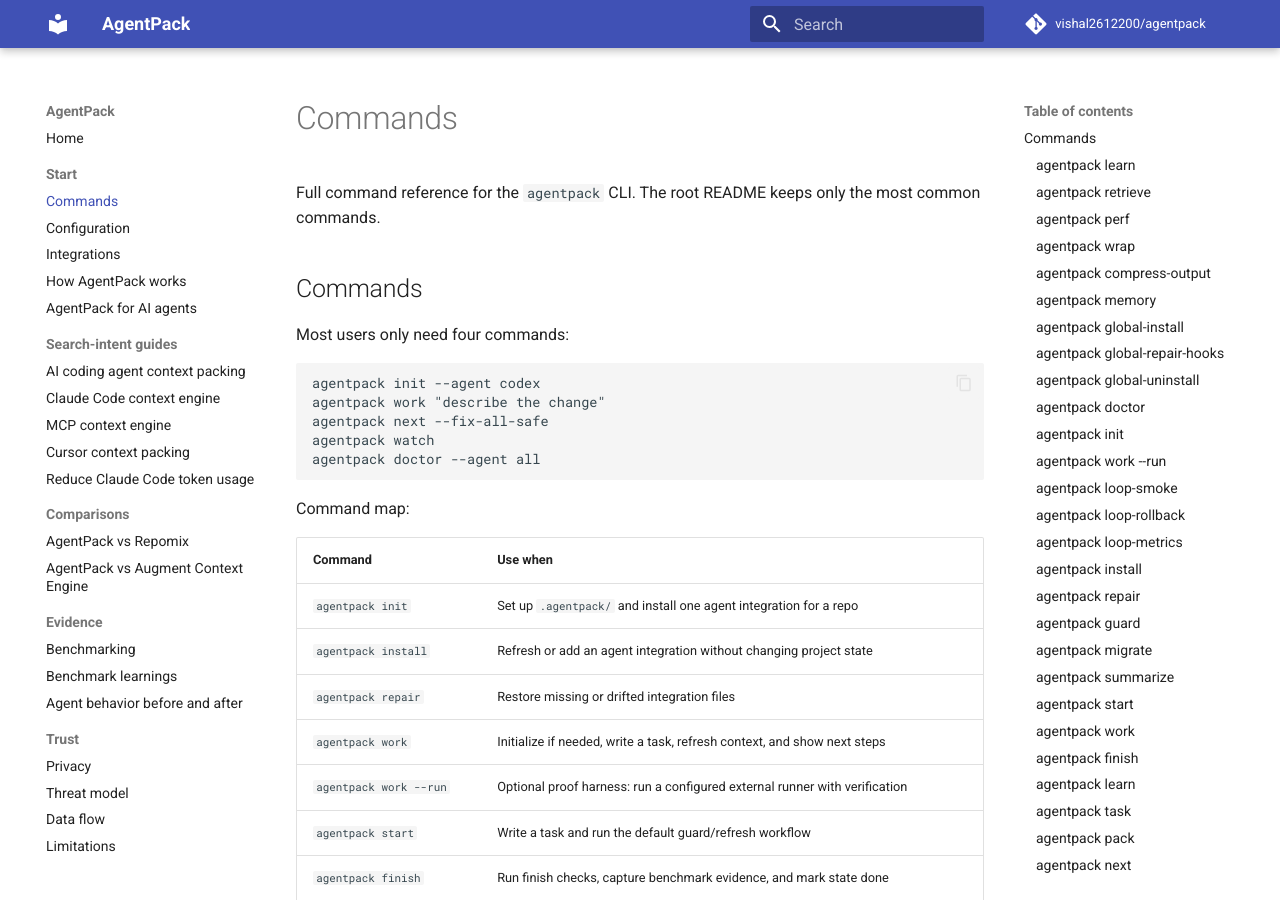
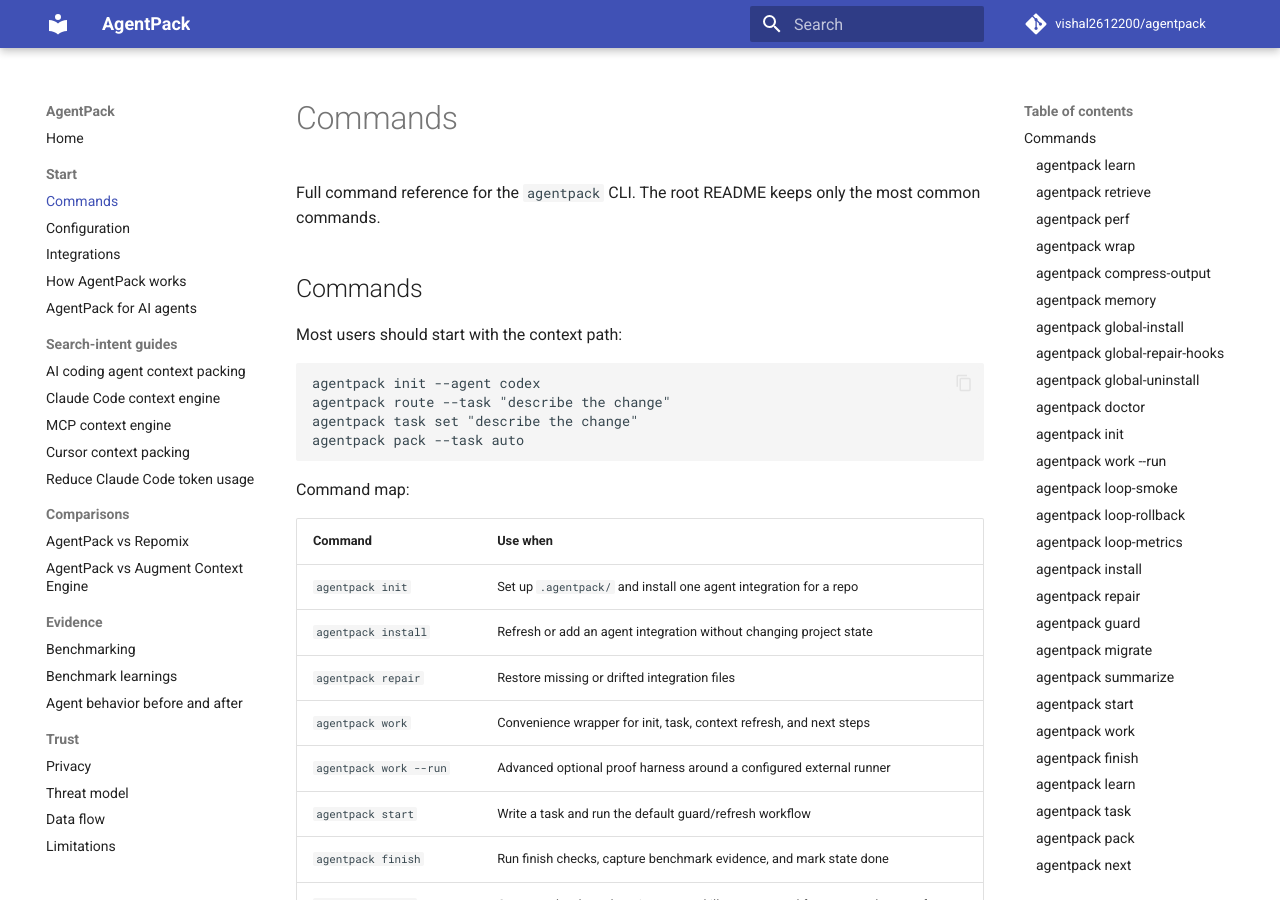
Before and after one commit to Jdowpasisi/agentpack, an MkDocs documentation site: the page built from docs/commands.md, in a window 1280 px wide and 900 px high. Built offline with MkDocs 1.6.1 and Material for MkDocs 9.7.7, drawn with Linux system fonts in a browser that asks for light colours; comment, search, counter and statistics services are not loaded; some of the changed text lies outside the part shown.

Commit message:
docs(positioning): sharpen AgentPack product boundary
Why:

- Keep the default path focused on local context preparation after the guarded-loop release.

- Make benchmark and native-search tradeoffs clearer for new users.

What changed:

- Lead README and command docs with route/task/pack instead of the loop-oriented work path.

- Surface when AgentPack is not useful and clarify work --run as an advanced proof harness.

- Point benchmark docs at the v0.3.23 release artifact.

Validation:

- PYTHONPATH=src python -m pytest tests/test_docs_links.py -q

- git diff --check

````diff
--- a/docs/commands.md
+++ b/docs/commands.md
@@ -4,14 +4,13 @@
 
 ## Commands
 
-Most users only need four commands:
+Most users should start with the context path:
 
 ```bash
 agentpack init --agent codex
-agentpack work "describe the change"
-agentpack next --fix-all-safe
-agentpack watch
-agentpack doctor --agent all
+agentpack route --task "describe the change"
+agentpack task set "describe the change"
+agentpack pack --task auto
 ```
 
 Command map:
@@ -21,8 +20,8 @@
 | `agentpack init` | Set up `.agentpack/` and install one agent integration for a repo |
 | `agentpack install` | Refresh or add an agent integration without changing project state |
 | `agentpack repair` | Restore missing or drifted integration files |
-| `agentpack work` | Initialize if needed, write a task, refresh context, and show next steps |
-| `agentpack work --run` | Optional proof harness: run a configured external runner with verification |
+| `agentpack work` | Convenience wrapper for init, task, context refresh, and next steps |
+| `agentpack work --run` | Advanced optional proof harness around a configured external runner |
 | `agentpack start` | Write a task and run the default guard/refresh workflow |
 | `agentpack finish` | Run finish checks, capture benchmark evidence, and mark state done |
 | `agentpack learn` | Generate developer learning notes, skill progress, and future-agent lessons from task context and git changes |
@@ -310,8 +309,9 @@
 ### `agentpack work --run`
 
 Run the optional guarded loop with a generic local runner after preparing fresh
-context. This is a proof harness around existing agents, not AgentPack's default
-workflow and not an autonomous coding product.
+context. Keep this as an advanced verification path, not the main quickstart.
+It is a proof harness around existing agents, not AgentPack's default workflow
+and not an autonomous coding product.
 
 ```bash
 agentpack work "fix auth token expiry" --run --runner "claude < .agentpack/context.claude.md" --verify "pytest -q"
````
Also changed, not shown: README.md (+24 -25 lines), docs/benchmark-learnings.md (+2 -2 lines), docs/benchmarking.md (+2 -2 lines), docs/cursor-context-packing.md (+3 -1 lines), docs/limitations.md (+9 -0 lines), docs/reduce-claude-code-token-usage.md (+2 -1 lines).
